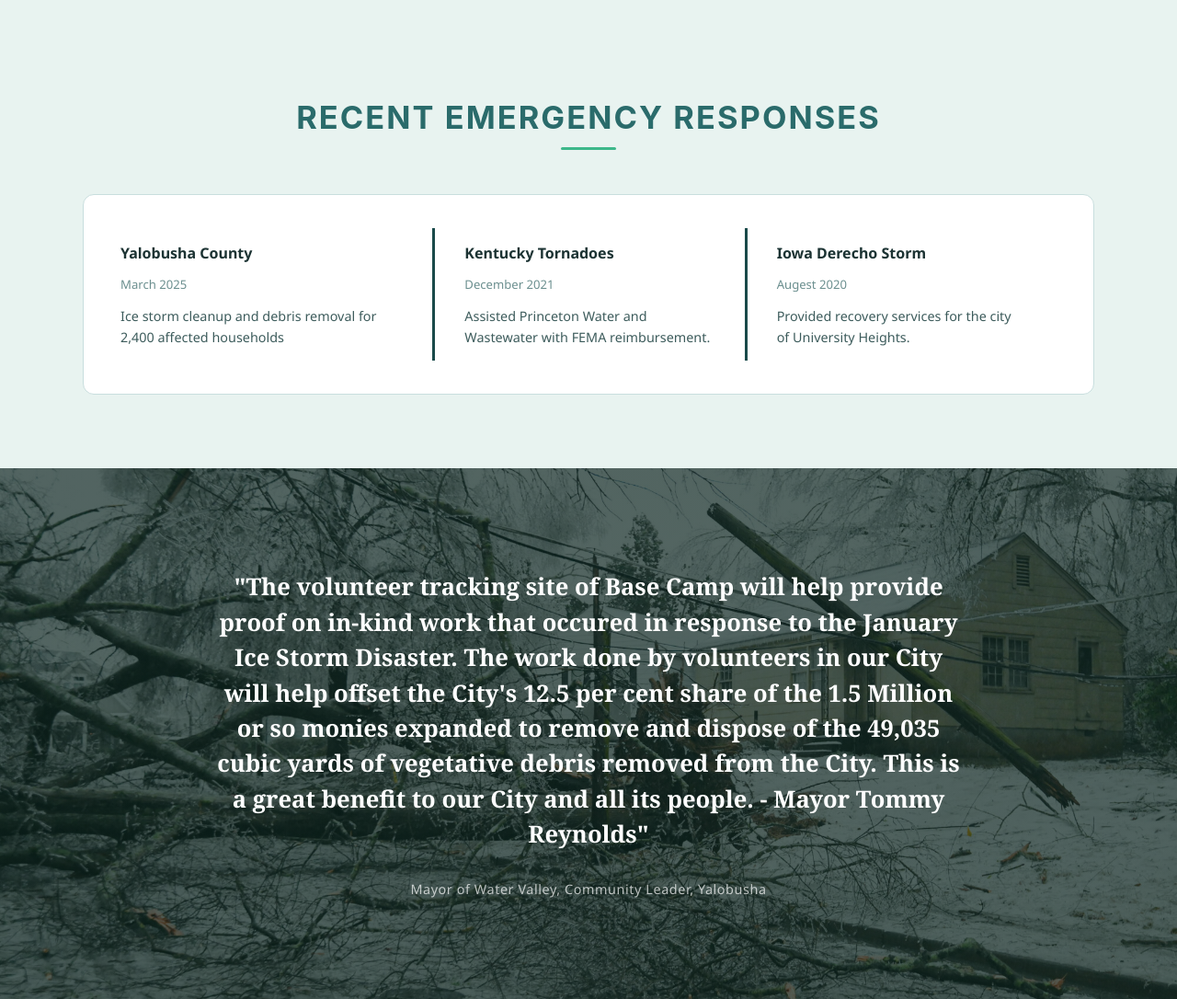
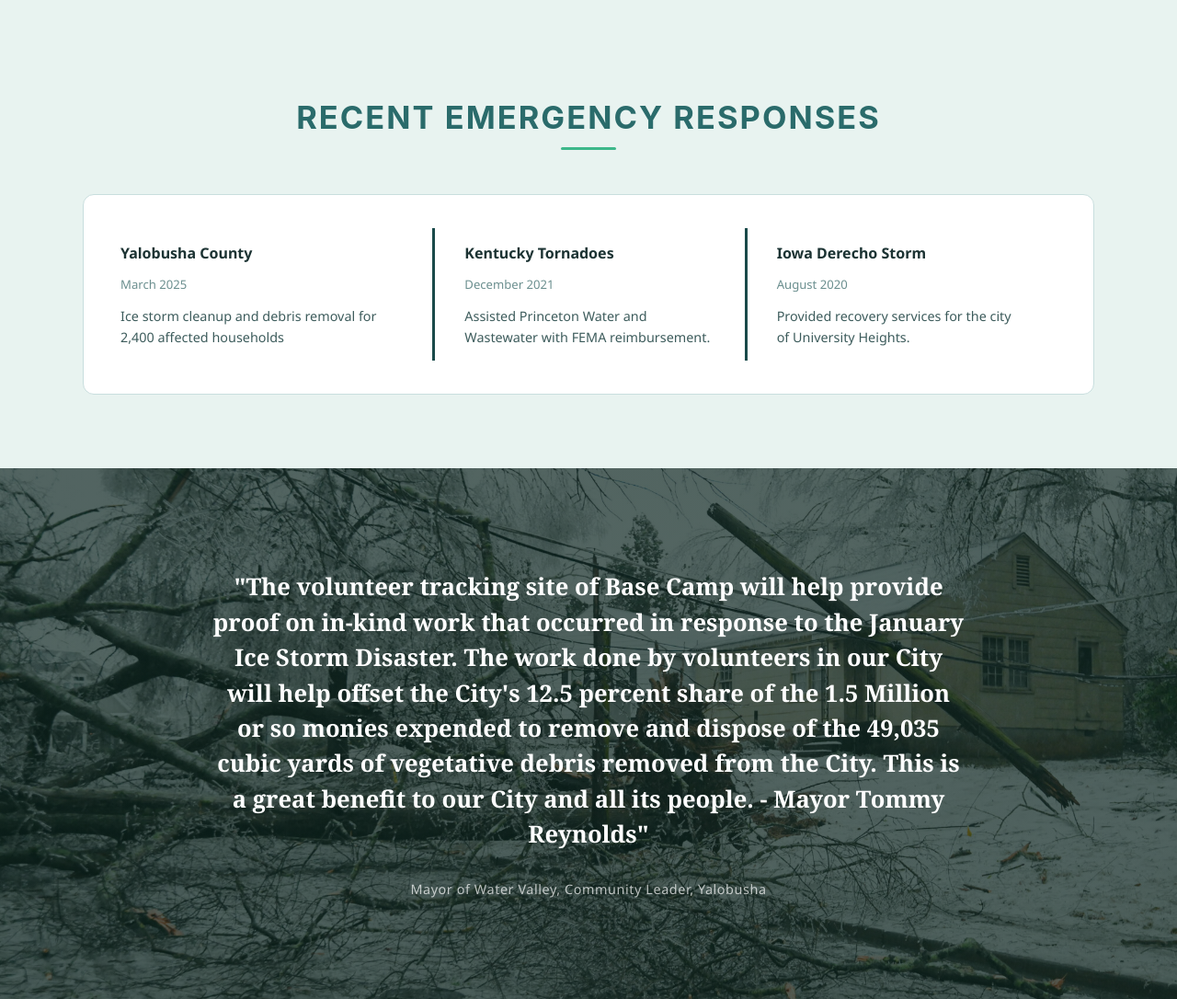
Before and after one commit to Aleahb00/VolunteerTracking, a Django app: template app/templates/landing.html in a window 1280 px wide. Shown: the part 681-1767 px from the top of the page at 92% size. Run offline with Django 4.2, Linux system fonts and the light colour scheme; the template is opened without the code that fills it: values that come from a table or form of the project are taken from there, others are empty; data comes from the database, SQL or seed files in the repository; parts of the project's set-up code (start-up, migrations or seed data) failed here and were passed over.

Commit message:
fixed spelling mistakes

```diff
--- a/app/templates/landing.html
+++ b/app/templates/landing.html
@@ -74,7 +74,7 @@
           </div>
           <div class="resp-item">
             <p class="resp-region">Iowa Derecho Storm</p>
-            <p class="resp-date">Augest 2020</p>
+            <p class="resp-date">August 2020</p>
             <p class="resp-desc">Provided recovery services for the city of University Heights.</p>
           </div>
         </div>
@@ -86,9 +86,9 @@
     <div class="container">
       <blockquote>
         "The volunteer tracking site of Base Camp will help provide
-        proof on in-kind work that occured in response to the January Ice Storm Disaster. The work
-        done by volunteers in our City will help offset the City's 12.5 per cent share
-        of the 1.5 Million or so monies expanded to remove and dispose of the
+        proof on in-kind work that occurred in response to the January Ice Storm Disaster. The work
+        done by volunteers in our City will help offset the City's 12.5 percent share
+        of the 1.5 Million or so monies expended to remove and dispose of the
         49,035 cubic yards of vegetative debris removed from the City.
         This is a great benefit to our City and all its people. - Mayor Tommy Reynolds"
       </blockquote>
```
